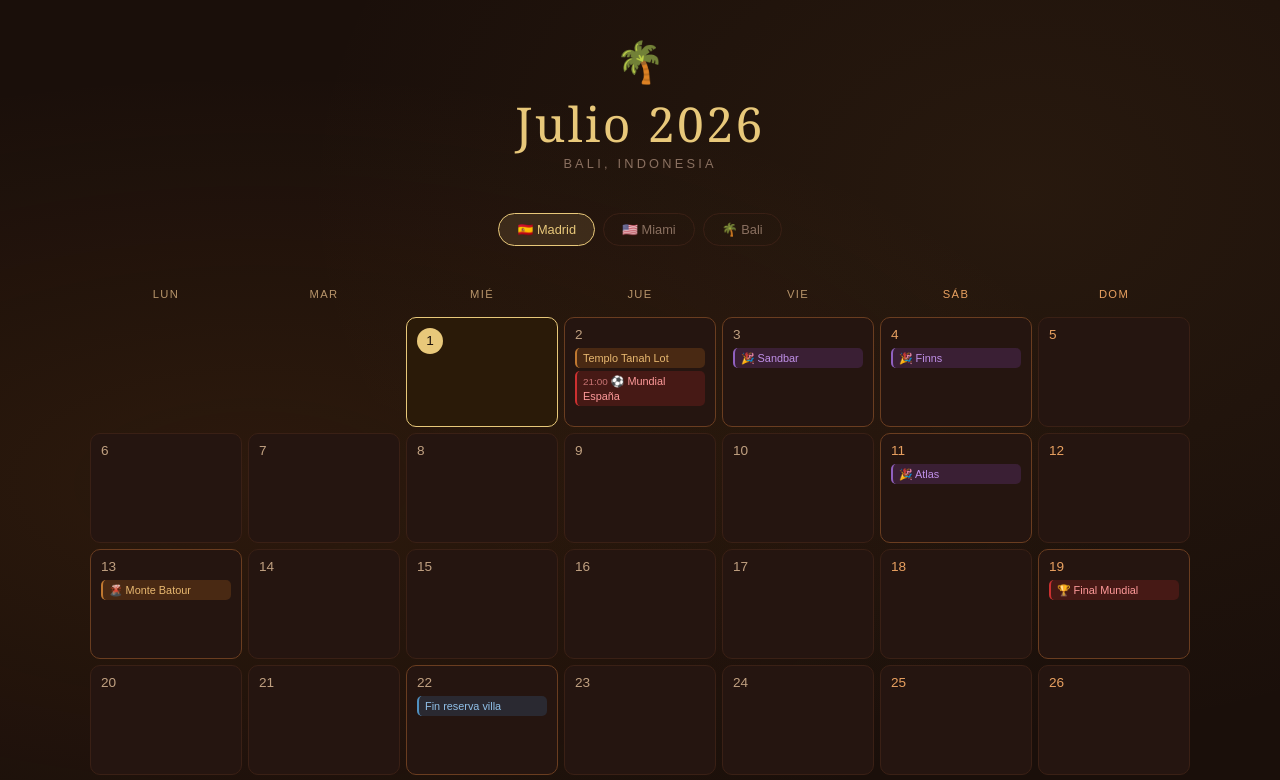
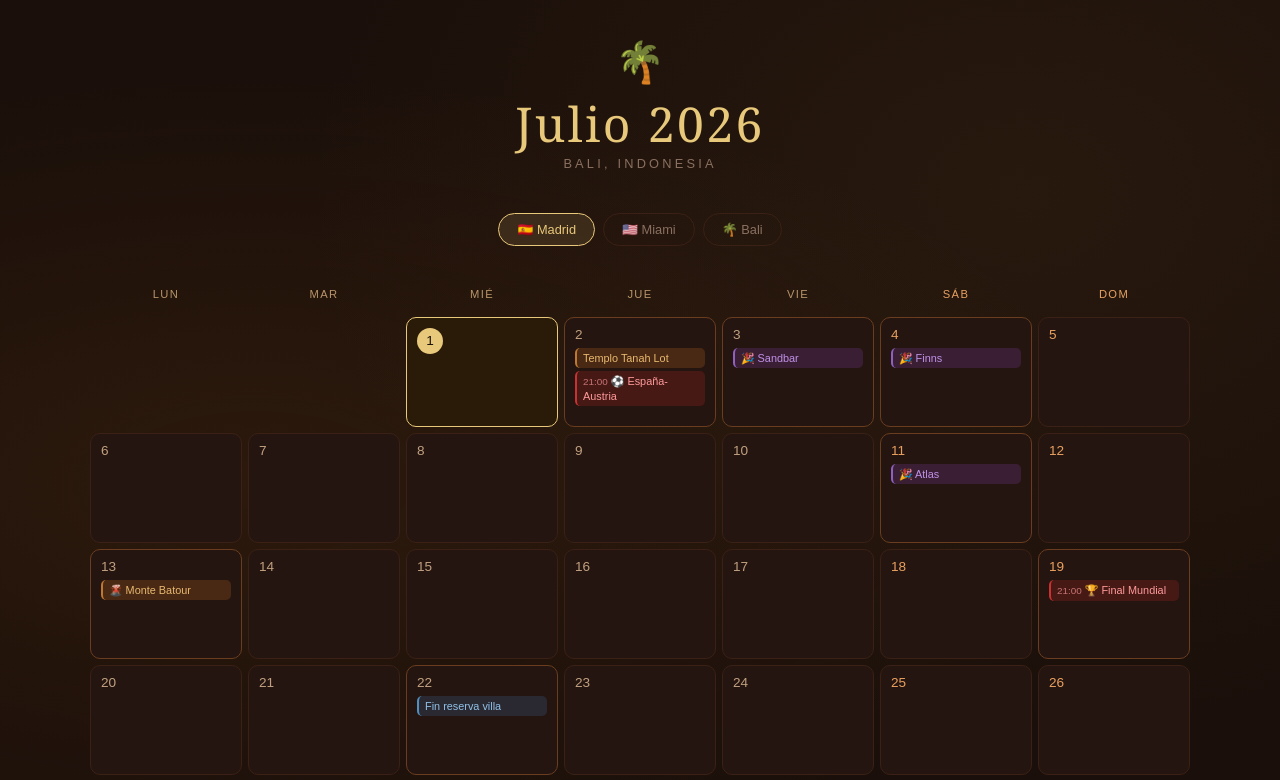
Before and after one commit to aroaarriaza/calendar-bali, a Next.js app: page / in a window 1280 px wide. Shown: the top 780 px of the page. Built offline with nearby package versions, Linux system fonts and the light colour scheme.

Commit message:
Actualiza partido del 2 a España-Austria y añade hora a la final

```diff
--- a/app/components/CalendarClient.tsx
+++ b/app/components/CalendarClient.tsx
@@ -46,12 +46,12 @@ function convertTime(time: string, toTz: Timezone): string {
 
 const SEED_EVENTS: Event[] = [
   { id: 'seed-1', date: '2026-07-02', title: 'Templo Tanah Lot', category: 'activity' },
-  { id: 'seed-7', date: '2026-07-02', title: '⚽ Mundial España', category: 'football', time: '21:00' },
+  { id: 'seed-7', date: '2026-07-02', title: '⚽ España-Austria', category: 'football', time: '21:00' },
   { id: 'seed-2', date: '2026-07-03', title: '🎉 Sandbar', category: 'social' },
   { id: 'seed-3', date: '2026-07-04', title: '🎉 Finns', category: 'social' },
   { id: 'seed-4', date: '2026-07-11', title: '🎉 Atlas', category: 'social' },
   { id: 'seed-5', date: '2026-07-13', title: '🌋 Monte Batour', category: 'activity' },
-  { id: 'seed-8', date: '2026-07-19', title: '🏆 Final Mundial', category: 'football' },
+  { id: 'seed-8', date: '2026-07-19', title: '🏆 Final Mundial', category: 'football', time: '21:00' },
   { id: 'seed-6', date: '2026-07-22', title: 'Fin reserva villa', category: 'travel' },
 ]
 
```
